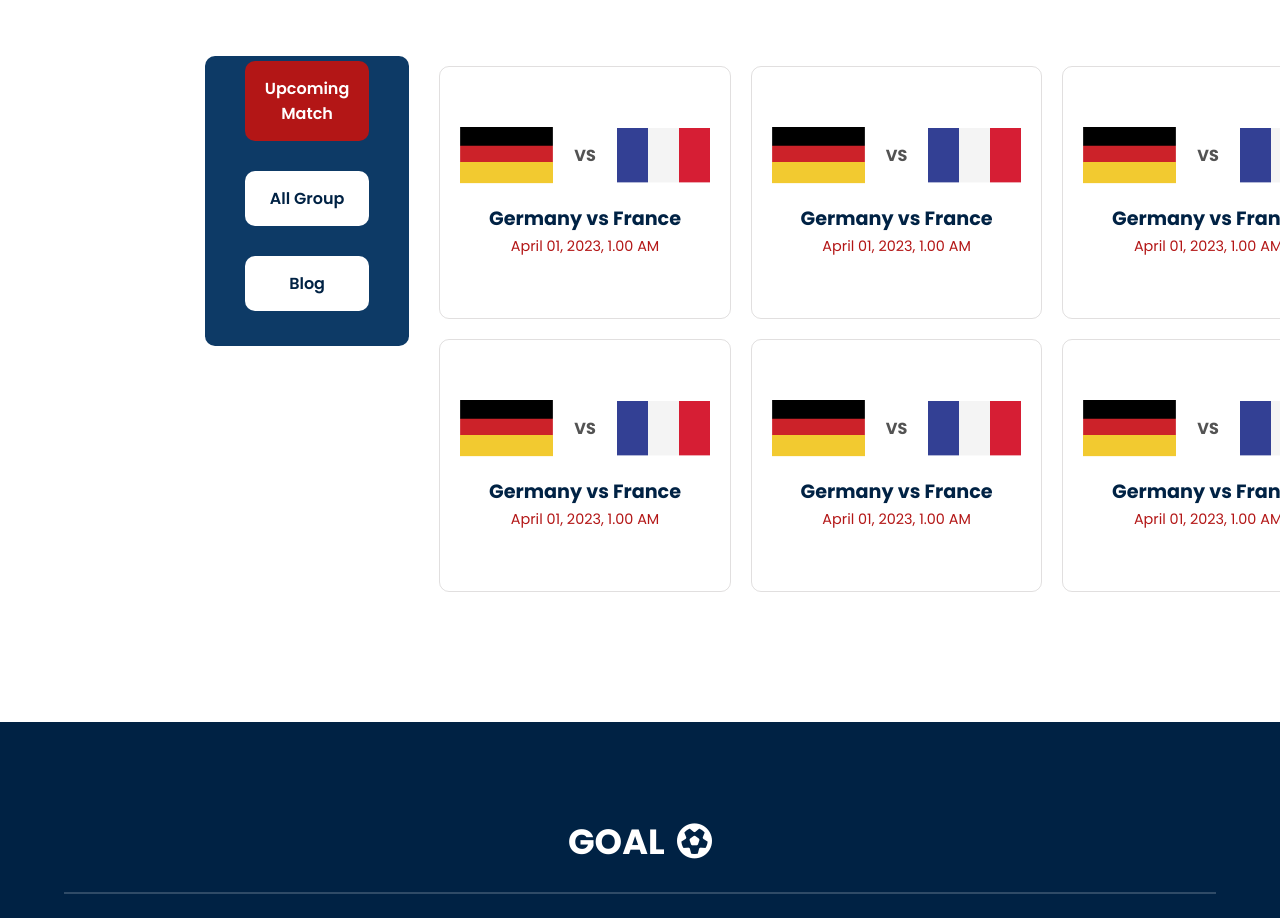
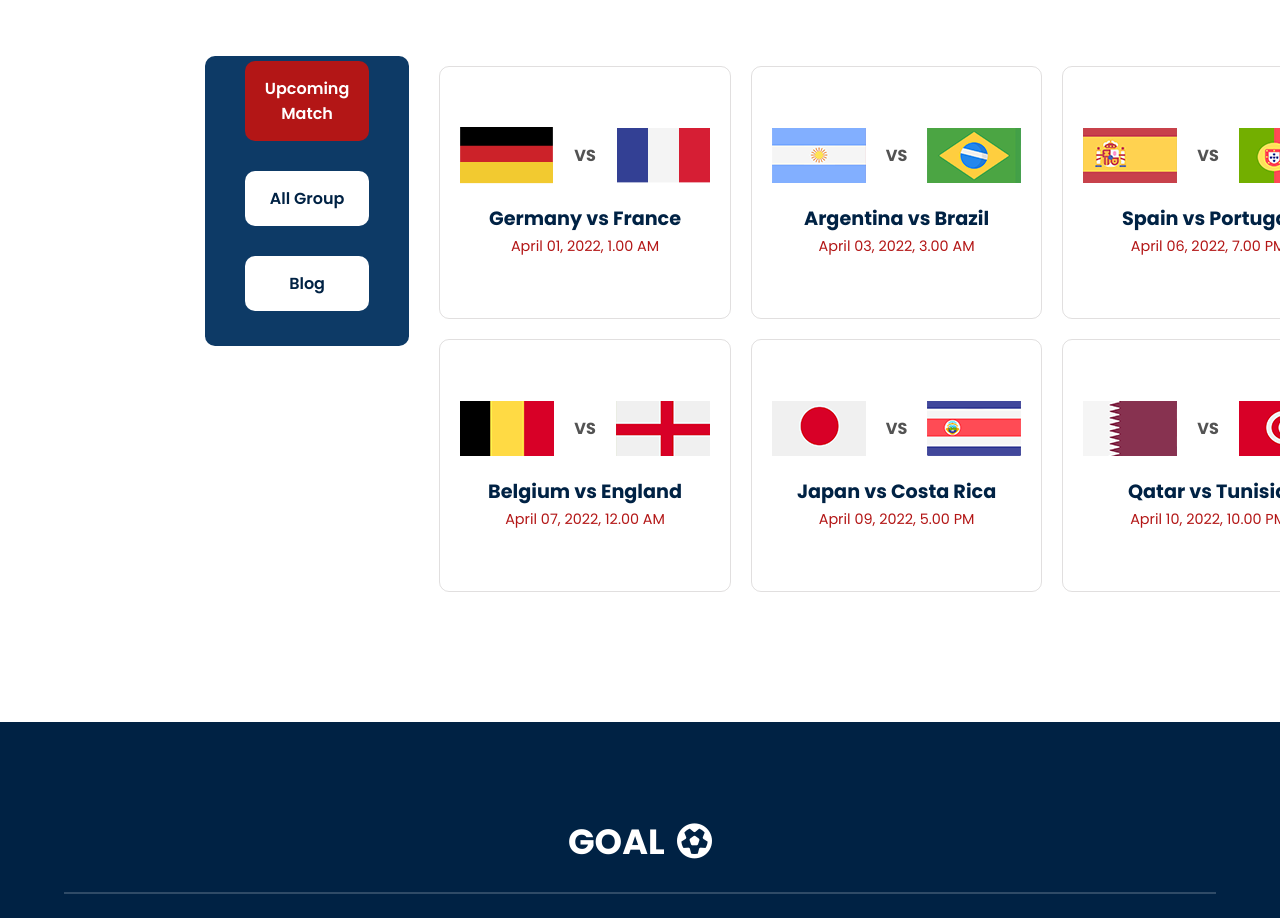
Before and after one commit to MirRiyadh/assignment-two, a plain HTML site: page index2.html in a window 1280 px wide. Shown: the part 680-1598 px from the top of the page. Drawn offline with Linux system fonts and the light colour scheme.

Commit message:
full update

```diff
--- a/index2.html
+++ b/index2.html
@@ -5,7 +5,7 @@
     <meta http-equiv="X-UA-Compatible" content="IE=edge" />
     <meta name="viewport" content="width=device-width, initial-scale=1.0" />
 
-    <!-- fontawsome package link -->
+    <!-- fontawesome package link -->
     <script
       src="https://kit.fontawesome.com/c41210c0fe.js"
       crossorigin="anonymous"
@@ -20,7 +20,7 @@
     <header>
       <div class="header-box">
         <div class="header-details">
-          <h1>The Greatest show on the earth</h1>
+          <h1>We Believed In the Magic Of Football</h1>
           <p
             title="The 2022 World Cup in Qatar kicks off on Monday November 21 at the
             Al Thumama Stadium when Senegal take on the Netherlands in Group A
@@ -61,78 +61,78 @@
 
               <div class="matches-text">
                 <h2>Germany vs France</h2>
-                <span>April 01, 2023, 1.00 AM</span>
+                <span>April 01, 2022, 1.00 AM</span>
               </div>
             </div>
 
             <div class="matches-info">
               <div class="matches-country">
-                <img src="images/germany Flag.png" alt="" />
+                <img src="images/argentina.png" alt="" />
                 <p>VS</p>
-                <img src="images/Flag.png" alt="" />
+                <img src="images/brazil.png" alt="" />
               </div>
 
               <div class="matches-text">
-                <h2>Germany vs France</h2>
-                <span>April 01, 2023, 1.00 AM</span>
+                <h2>Argentina vs Brazil</h2>
+                <span>April 03, 2022, 3.00 AM</span>
               </div>
             </div>
 
             <div class="matches-info">
               <div class="matches-country">
-                <img src="images/germany Flag.png" alt="" />
+                <img src="images/spain.png" alt="" />
                 <p>VS</p>
-                <img src="images/Flag.png" alt="" />
+                <img src="images/portugal.png" alt="" />
               </div>
 
               <div class="matches-text">
-                <h2>Germany vs France</h2>
-                <span>April 01, 2023, 1.00 AM</span>
+                <h2>Spain vs Portugal</h2>
+                <span>April 06, 2022, 7.00 PM</span>
               </div>
             </div>
 
             <div class="matches-info">
               <div class="matches-country">
-                <img src="images/germany Flag.png" alt="" />
+                <img src="images/belgium.png" alt="" />
                 <p>VS</p>
-                <img src="images/Flag.png" alt="" />
+                <img src="images/england.png" alt="" />
               </div>
 
               <div class="matches-text">
-                <h2>Germany vs France</h2>
-                <span>April 01, 2023, 1.00 AM</span>
+                <h2>Belgium vs England</h2>
+                <span>April 07, 2022, 12.00 AM</span>
               </div>
             </div>
 
             <div class="matches-info">
               <div class="matches-country">
-                <img src="images/germany Flag.png" alt="" />
+                <img src="images/japan.png" alt="" />
                 <p>VS</p>
-                <img src="images/Flag.png" alt="" />
+                <img src="images/costa.png" alt="" />
               </div>
 
               <div class="matches-text">
-                <h2>Germany vs France</h2>
-                <span>April 01, 2023, 1.00 AM</span>
+                <h2>Japan vs Costa Rica</h2>
+                <span>April 09, 2022, 5.00 PM</span>
               </div>
             </div>
 
             <div class="matches-info">
               <div class="matches-country">
-                <img src="images/germany Flag.png" alt="" />
+                <img src="images/qatar.png" alt="" />
                 <p>VS</p>
-                <img src="images/Flag.png" alt="" />
+                <img src="images/tunisia.png" alt="" />
               </div>
 
               <div class="matches-text">
-                <h2>Germany vs France</h2>
-                <span>April 01, 2023, 1.00 AM</span>
+                <h2>Qatar vs Tunisia</h2>
+                <span>April 10, 2022, 10.00 PM</span>
               </div>
             </div>
           </div>
           <!---- <<--Bonus work for tablet->> ---->
           <div class="view-all">
-            <a href="">View All</a>
+            <a href="#" target="_blank">View All</a>
           </div>
         </article>
       </section>
```
Also changed, not shown: index.html (+7 -1 lines), styles/style.css (+12 -7 lines), images/argentina.png (added), images/belgium.png (added), images/brazil.png (added), images/costa.png (added), images/england.png (added), images/japan.png (added), images/portugal.png (added), images/qatar.png (added), images/spain.png (added), images/tunisia.png (added).
